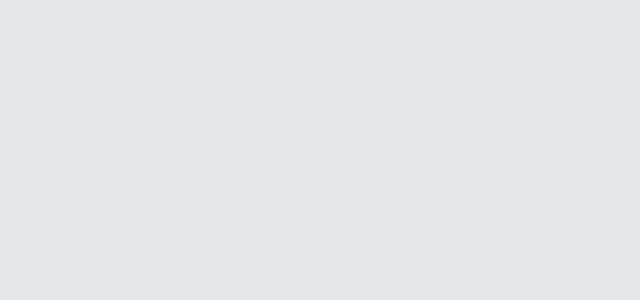
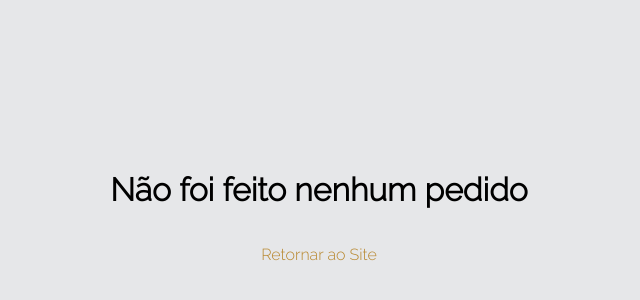
Before and after one commit to ErickSchuenck/Projeto-14---boot--store-frontEnd, a React (Create React App) app: page /myorders in a window 1280 px wide. Before the commit this address had no page. Shown: the part 180-480 px from the top of the page, without its empty margins (321-961 px from the left). Built offline with nearby package versions, Linux system fonts and the light colour scheme; a web font is replaced by a local one.

Commit message:
agora meus pedidos é linkado a tela meus pedidos

```diff
--- a/src/components/App.js
+++ b/src/components/App.js
@@ -6,6 +6,7 @@ import MainScreen from './pages/MainScreen'
 import Cart from './Cart'
 import UserContext from "../contexts/userContext";
 import ItemComponent from './ItemComponent'
+import MyOrders from "./pages/MyOrders";
 const cartOrderInitialValue = JSON.parse(localStorage.getItem('order')) || [];
 
 
@@ -221,7 +222,7 @@ function App() {
           <Route path='/login' element={<LoginScreen />} />
           <Route path='/signUp' element={<RegisterScreen />} />
           <Route path='/' element={<MainScreen />} />
-          <Route path='/test' element={<ItemComponent />} />
+          <Route path='/myorders' element={<MyOrders />} />
         </Routes>
       </BrowserRouter>
     </UserContext.Provider>
--- a/src/components/pages/MyOrders.js
+++ b/src/components/pages/MyOrders.js
@@ -28,22 +28,22 @@ export default function MyOrders() {
 
     return (
         <Container>
-            {myOrders.length>0?(
+            {myOrders.length > 0 ? (
                 myOrders.map((order, index) => {
                     console.log(order);
                     return (<div>
                         {/* NUMERO DO PEDIDO BASEADO NO MAP */}
-                        <h4>Pedido {index+1}</h4>
+                        <h4>Pedido {index + 1}</h4>
                         {/* CADA PEDIDO POSSUI UMA PARTE CHAMACA cartItem QUE POSSUI
                         TODAS AS INFORMAÇOES DOS PRODUTOS COMPRADOS */}
                         <h4>Quantidade de produtos: {order.cartItems.length}</h4>
                         {/* VALOR TOTAL DO PEDIDO */}
                         <h4>Valor do pedido: {order.totalPrice}</h4>
                     </div>)
-                    }
+                }
                 )
-            ):(
-                 <h1>Não foi feito nenhum pedido</h1>
+            ) : (
+                <h1>Não foi feito nenhum pedido</h1>
             )}
             <Link to={'/'}>
                 <div className='link-text'>
@@ -61,6 +61,10 @@ const Container = styled.div`
   align-items: center;
   width: 100vw;
   height: 100vh;
+  h1{
+    font-family: var(--primaryFont);
+  }
+
   .link-text{
     margin-bottom: 10px;
   }
```
